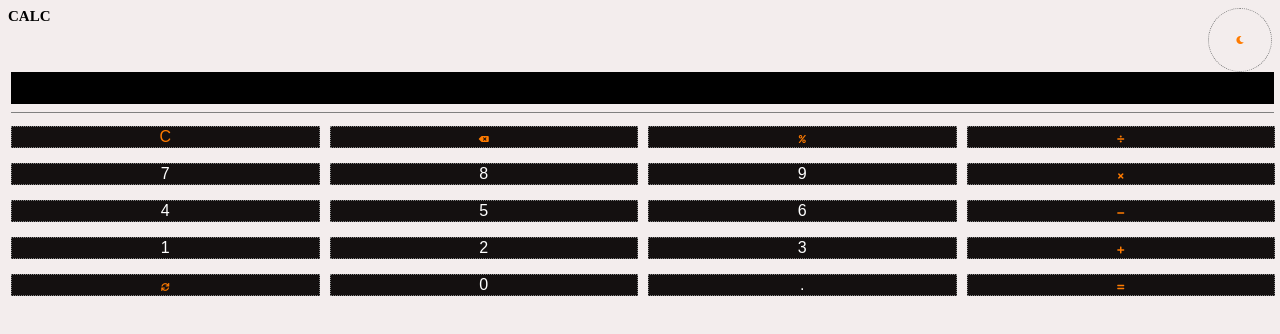
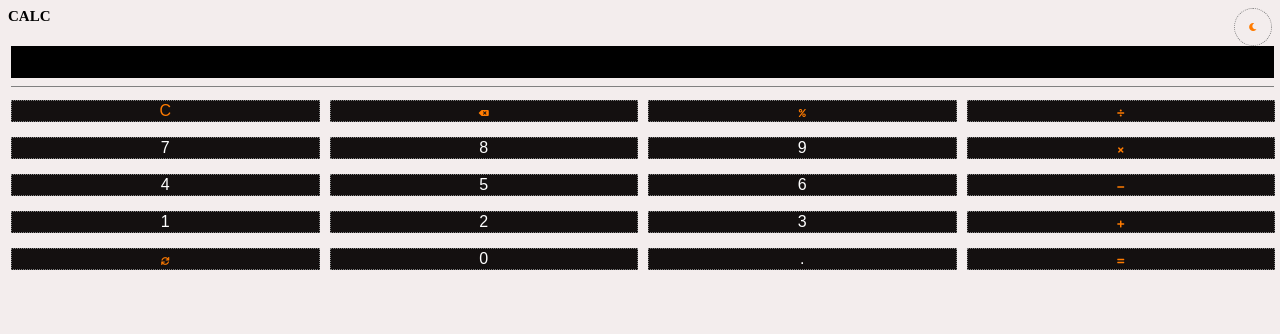
Before and after one commit to Esme-raida/A-Basic-Calculator, a plain HTML site: page index.html in a window 1280 px wide. Drawn offline with Linux system fonts and the light colour scheme.

Commit message:
Updated style.css

```diff
--- a/style.css
+++ b/style.css
@@ -14,8 +14,8 @@ html {
     justify-content: center;
     align-items: center;
     border-radius: 50%;
-    width: 5vw;
-    height: 5vw;
+    width: 3vw;
+    height: 3vw;
 }
 body.light-mode {
     background-color: rgb(243, 237, 237);
```
